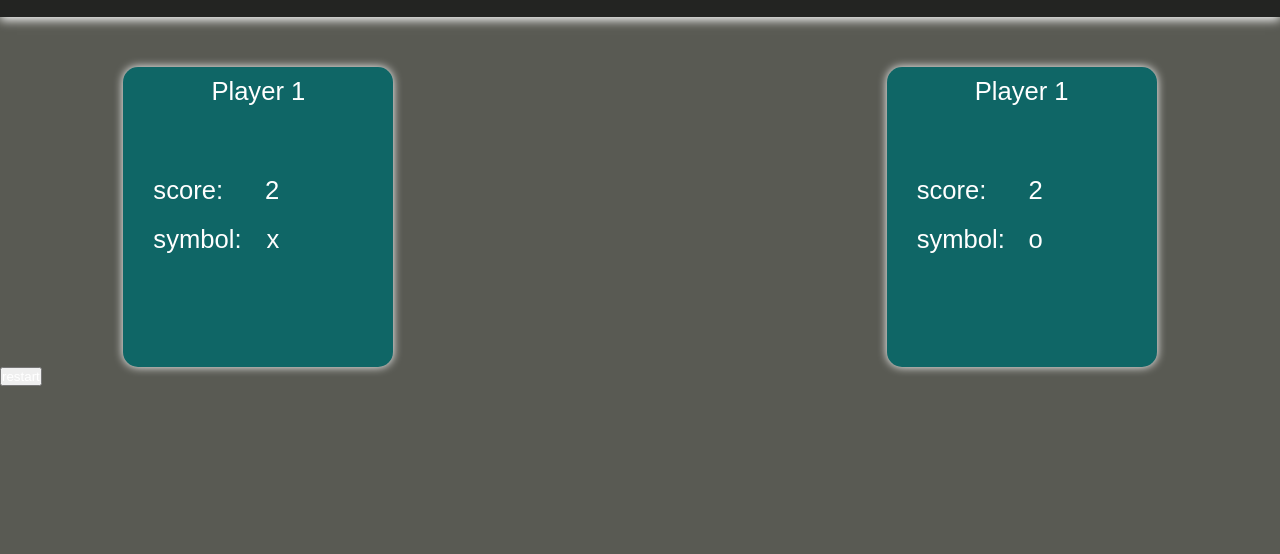
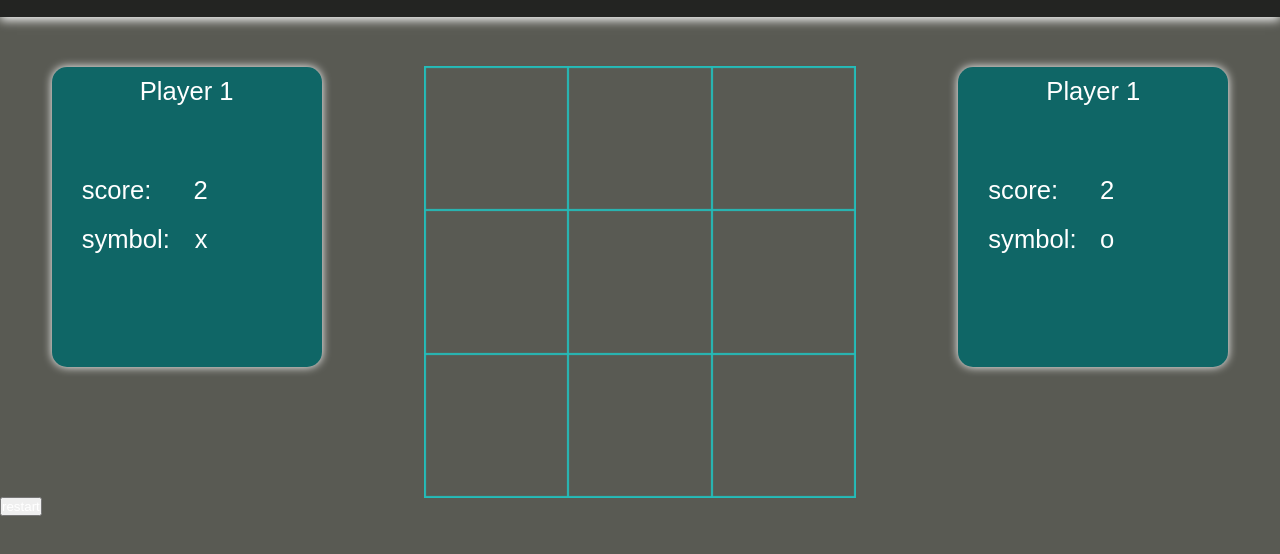
Before and after one commit to heno-s/odin-tic-tac-toe, a website: page index.html in a window 1280 px wide. Shown: the part 60-614 px from the top of the page. Drawn offline with Linux system fonts and the light colour scheme.

Commit message:
Style gameboard

```diff
--- a/style.css
+++ b/style.css
@@ -116,3 +116,20 @@ label {
     justify-content: space-between;
     margin-bottom: 20px;
 }
+
+.gameboard {
+    display: grid;
+    grid-template-columns: 1fr 1fr 1fr;
+    width: 430px;
+    aspect-ratio: 1;
+    cursor: pointer;
+    box-shadow: 0 0 0 1px #00ffff99;
+}
+
+.tile {
+    box-shadow: inset 0 0 1px 1px #00ffff99;
+}
+
+.tile:hover {
+    box-shadow: inset 0 0 1px 2px #00ffff99;
+}
```
